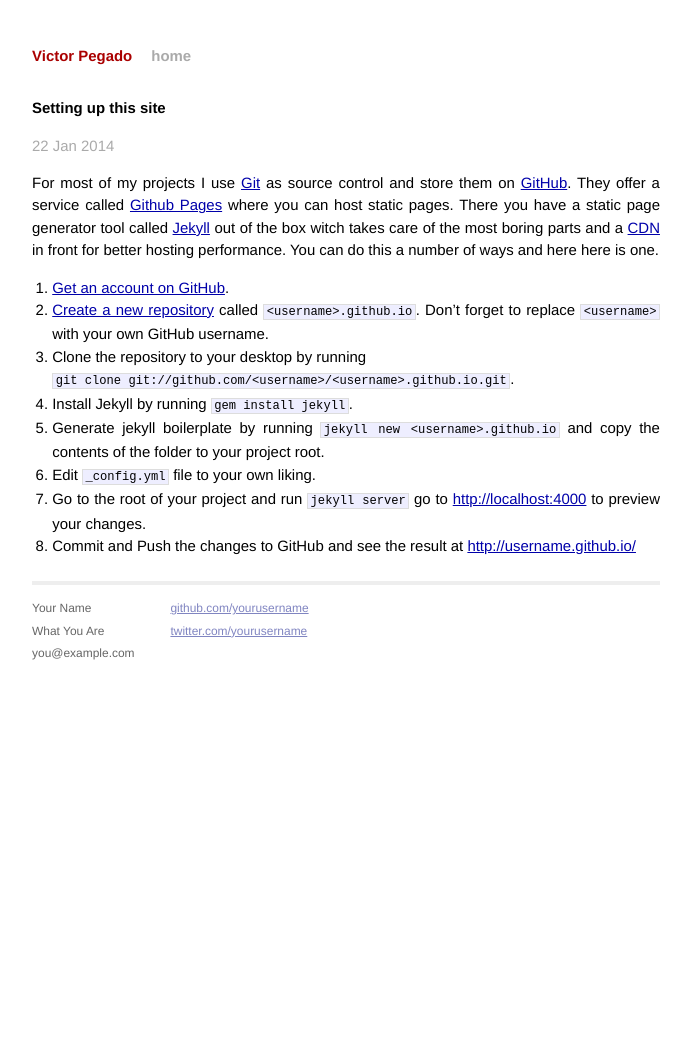
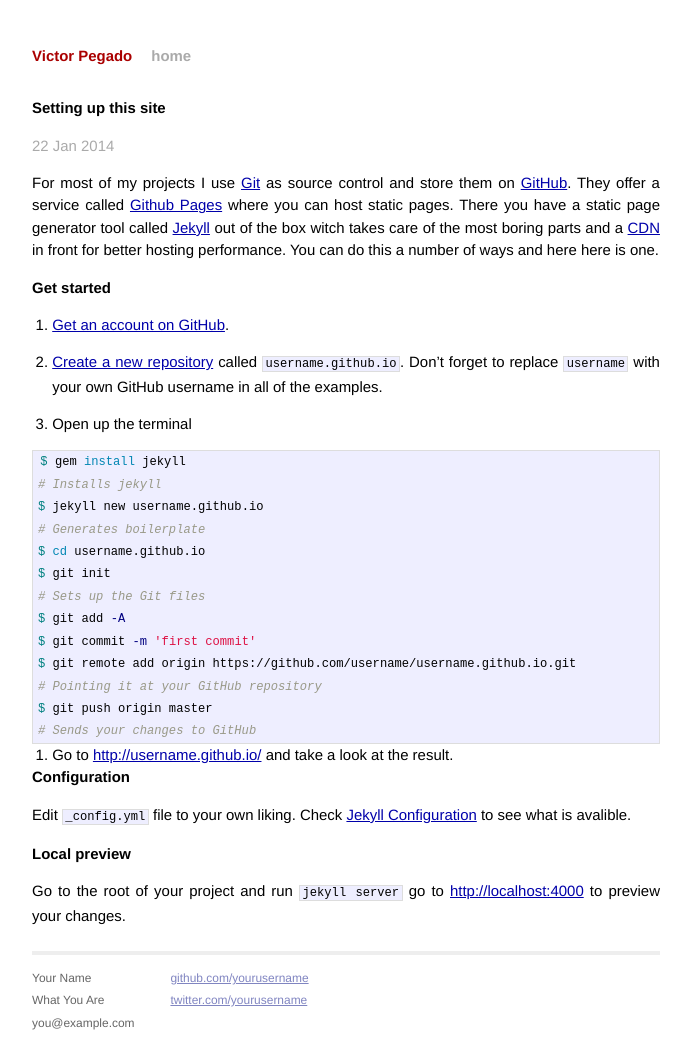
Before and after one commit to vpegado/vpegado.github.io, a Jekyll site: the page built from _posts/2014-01-22-setting-up-this-site.md, in a window 1280 px wide. Shown: the whole page, without its empty margins (294-985 px from the left). Built offline with Jekyll 4.4.1, drawn with Linux system fonts in a browser that asks for light colours; Markdown is read by kramdown in place of the engine named in the settings; before the commit the page ends 945 px from its top, so only the background shows below that.

Commit message:
update first post

```diff
--- a/_posts/2014-01-22-setting-up-this-site.md
+++ b/_posts/2014-01-22-setting-up-this-site.md
@@ -10,17 +10,35 @@ They offer a service called [Github Pages][github-pages] where you can host stat
 There you have a static page generator tool called [Jekyll][jekyll] out of the box witch takes care of the most boring parts and a [CDN][cdn] in front for better hosting performance.
 You can do this a number of ways and here here is one.
 
+## Get started
+
 1. [Get an account on GitHub][github-join].
-2. [Create a new repository][github-new] called `<username>.github.io`. Don't forget to replace `<username>` with your own GitHub username.
-3. Clone the repository to your desktop by running<br> `git clone git://github.com/<username>/<username>.github.io.git`.
-4. Install Jekyll by running `gem install jekyll`.
-5. Generate jekyll boilerplate by running `jekyll new <username>.github.io` and copy the contents of the folder to your project root.
-5. Edit `_config.yml` file to your own liking.
-7. Go to the root of your project and run `jekyll server` go to <http://localhost:4000> to preview your changes.
-8. Commit and Push the changes to GitHub and see the result at <http://username.github.io/>
 
+2. [Create a new repository][github-new] called `username.github.io`. Don't forget to replace `username` with your own GitHub username in all of the examples.
 
+4. Open up the terminal {% highlight bash %}
+$ gem install jekyll
+# Installs jekyll
+$ jekyll new username.github.io
+# Generates boilerplate
+$ cd username.github.io
+$ git init
+# Sets up the Git files
+$ git add -A
+$ git commit -m 'first commit'
+$ git remote add origin https://github.com/username/username.github.io.git
+# Pointing it at your GitHub repository
+$ git push origin master
+# Sends your changes to GitHub
+{% endhighlight %}
+5. Go to <http://username.github.io/> and take a look at the result.
 
+## Configuration
+Edit `_config.yml` file to your own liking.
+Check [Jekyll Configuration][jekyll-config] to see what is avalible.
+
+## Local preview
+Go to the root of your project and run `jekyll server` go to <http://localhost:4000> to preview your changes.
 
 [cdn]:            http://en.wikipedia.org/wiki/Content_delivery_network
 [git]:            http://git-scm.com
```
Also changed, not shown: other parts of _posts/2014-01-22-setting-up-this-site.md (+1 -0 lines).
